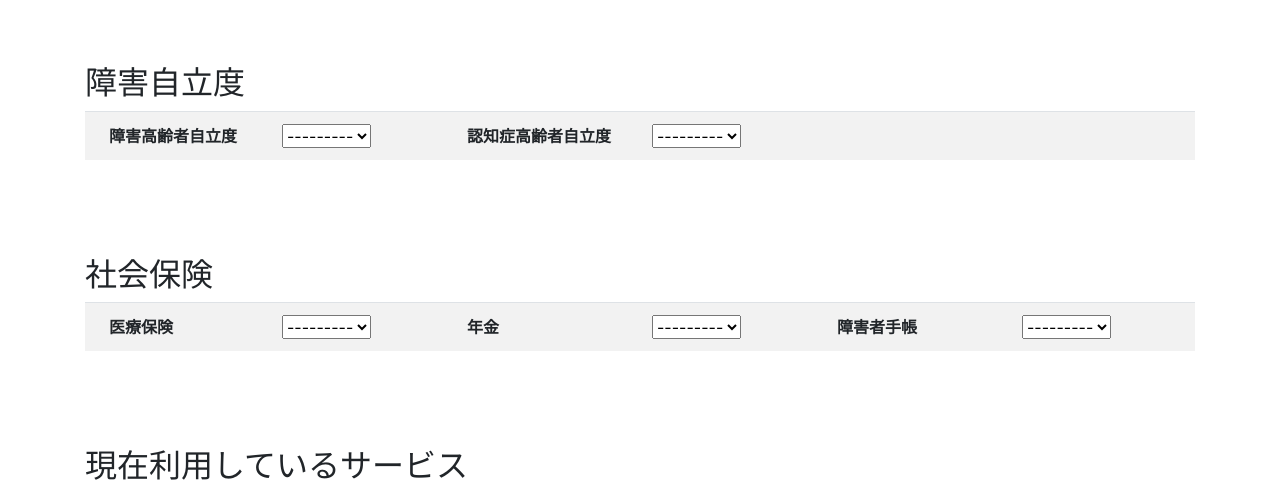
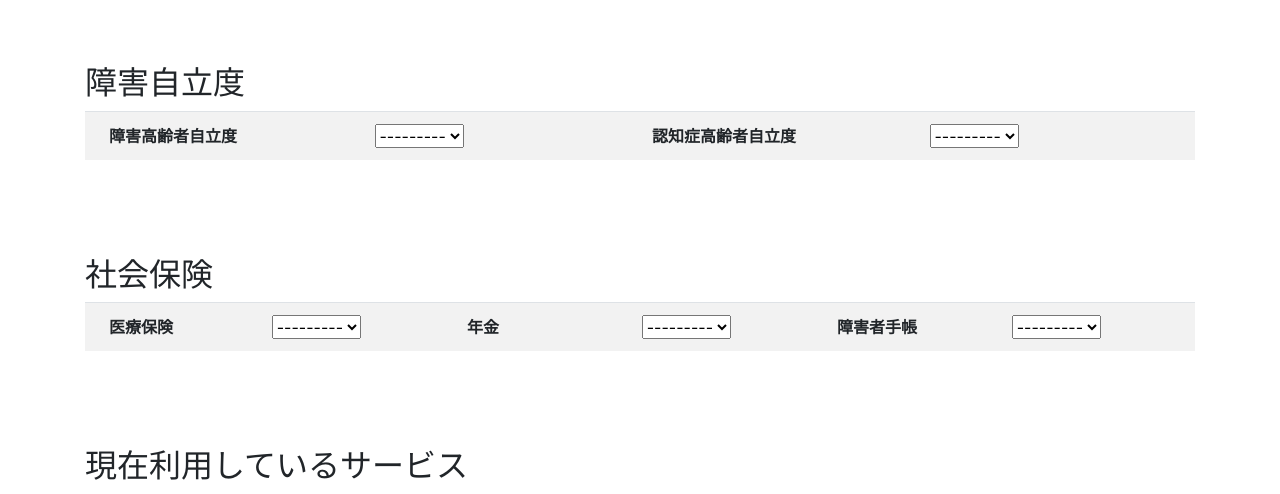
Before and after one commit to busho100/hana_assess_dep, a Django app: page /hana_cm/attributes/create/ in a window 1280 px wide. Shown: the part 3204-3698 px from the top of the page. Run offline with Django 4.2, Linux system fonts and the light colour scheme; the visitor is signed in with stand-in values (Sample User, id 1); data that the repository does not hold is empty; some libraries are stand-ins or nearby versions.

Commit message:
グリッドの一部修正（途中）

```diff
--- a/hana_cm/templates/hana_cm/riyoushaattributes_form.html
+++ b/hana_cm/templates/hana_cm/riyoushaattributes_form.html
@@ -20,9 +20,9 @@
         <table class='table table-striped table-hover mb-5 '>
 
 
-            <tr><th class='px-4 col-2'>{{form.name.label}}</th><td >{{form.name}}</td></tr>
-            <tr><th class='px-4 col-2'>{{form.kaigodo.label}}</th><td>{{form.kaigodo }}</td></tr>
-            <tr><th class='px-4 col-2'>{{form.cm_name.label}}</th><td >{{form.cm_name}}</td></tr>
+            <tr><th class='px-4 col-sm-2'>{{form.name.label}}</th><td >{{form.name}}</td></tr>
+            <tr><th class='px-4 col-sm-2'>{{form.kaigodo.label}}</th><td>{{form.kaigodo }}</td></tr>
+            <tr><th class='px-4 col-sm-2'>{{form.cm_name.label}}</th><td >{{form.cm_name}}</td></tr>
 
 
             {% comment %} <tr><th>{{ form.cm_name.label}}</th>　<td>{{ form.cm_name}}</td></tr>
@@ -39,8 +39,8 @@
         <h2 class='mt-5'>住所</h2>
         <table class='table table-striped table-hover mb-5'>
 
-            <tr><th class='px-4 col-2'>{{form.post_no.label}}</th>　<td>{{form.post_no}}</td></tr>
-            <tr><th class='px-4 col-2'>{{form.adress.label}}</th>　<td>{{form.adress }}</td></tr>
+            <tr><th class='px-4 col-sm-2'>{{form.post_no.label}}</th>　<td>{{form.post_no}}</td></tr>
+            <tr><th class='px-4 col-sm-2'>{{form.adress.label}}</th>　<td>{{form.adress }}</td></tr>
         {% comment %} {% for field in form %} {% endcomment %}
         </table>
 
@@ -50,10 +50,10 @@
 
         <h2 class='mt-5'>認定情報</h2>
         <table class='table table-striped table-hover mb-5'>
-        <tr><th class='px-4 col-2'>{{form.youkaigodo_nyuuryokuDate.label}}</th>　<td>{{form.youkaigodo_nyuuryokuDate}}</td></tr>
-        <tr><th class='px-4 col-2'>{{form.nintei_date.label}}</th>　<td>{{form.nintei_date }}</td></tr>
-        <tr><th class='px-4 col-2'>{{form.start_date.label}}</th>　<td>{{form.start_date}}</td></tr>
-        <tr><th class='px-4 col-2'>{{form.end_date.label}}</th>　<td>{{form.end_date }}</td></tr>
+        <tr><th class='px-4 col-sm-2'>{{form.youkaigodo_nyuuryokuDate.label}}</th>　<td>{{form.youkaigodo_nyuuryokuDate}}</td></tr>
+        <tr><th class='px-4 col-sm-2'>{{form.nintei_date.label}}</th>　<td>{{form.nintei_date }}</td></tr>
+        <tr><th class='px-4 col-sm-2'>{{form.start_date.label}}</th>　<td>{{form.start_date}}</td></tr>
+        <tr><th class='px-4 col-sm-2'>{{form.end_date.label}}</th>　<td>{{form.end_date }}</td></tr>
         {% comment %} {% for field in form %} {% endcomment %}
         </table>
 
@@ -63,8 +63,8 @@
 
         <h2 class='mt-5'>生活歴</h2>
         <table class='table table-striped table-hover mb-5'>
-        <tr><th class='px-4 col-2'>{{form.life_history.label}}</th><td>{{form.life_history}}</td></tr>
-        <tr><th class='px-4 col-2'>{{form.disease_history.label}}</th><td>{{form.disease_history}}</td></tr>
+        <tr><th class='px-4 col-sm-2'>{{form.life_history.label}}</th><td>{{form.life_history}}</td></tr>
+        <tr><th class='px-4 col-sm-2'>{{form.disease_history.label}}</th><td>{{form.disease_history}}</td></tr>
     </table>
         <table class='table table-striped table-hover mb-5'>
         <tr ><th class='pl-4'>{{form.desease_name.label}}</th><td>{{form.desease_name}}</td>
@@ -94,9 +94,9 @@
 
         <h2 class='mt-5'>主訴</h2>
         <table class='table table-striped table-hover mb-5'>
-        <tr><th class='px-4 col-2'>{{form.huso_honninn.label}}</th><td>{{form.huso_honninn}}</td></tr>
-        <tr><th class='px-4 col-2'>{{form.shuso_family.label}}</th><td>{{form.shuso_family }}</td></tr>
-        <tr><th class='px-4 col-2'>{{form.family_situation.label}}</th><td>{{form.family_situation }}</td></tr>
+        <tr><th class='px-4 col-sm-2'>{{form.huso_honninn.label}}</th><td>{{form.huso_honninn}}</td></tr>
+        <tr><th class='px-4 col-sm-2'>{{form.shuso_family.label}}</th><td>{{form.shuso_family }}</td></tr>
+        <tr><th class='px-4 col-sm-2'>{{form.family_situation.label}}</th><td>{{form.family_situation }}</td></tr>
 
         <hr>
         <table class='table table-striped table-hover'>
@@ -118,8 +118,8 @@
 
         <h2 class='mt-5'>障害自立度</h2>
         <table class='table table-striped table-hover mb-5'>
-        <tr><th class='px-4 col-2'>{{form.shougai_koureisha.label}}</th><td class='col-2'>{{form.shougai_koureisha}}</td>
-        <th class='col-2'>{{form.ninchisho_koureisha.label}}</th><td>{{form.ninchisho_koureisha }}</td></tr>
+        <tr><th class='px-4 col-sm-2'>{{form.shougai_koureisha.label}}</th><td class='col-sm-2'>{{form.shougai_koureisha}}</td>
+        <th class='col-sm-2'>{{form.ninchisho_koureisha.label}}</th><td class='col-sm-2'>{{form.ninchisho_koureisha }}</td></tr>
         {% comment %} {% for field in form %} {% endcomment %}
         </table>
 
@@ -130,9 +130,9 @@
 
         <h2 class='mt-5'>社会保険</h2>
         <table class='table table-striped table-hover mb-5'>
-        <tr><th class='px-4 col-2'>{{form.medical_insurance.label}}</th><td class='col-2'>{{form.medical_insurance}}</td>
-        <th class='col-2'>{{form.pension_insurance.label}}</th><td class='col-2'>{{form.pension_insurance}}</td>
-        <th class='col-2'>{{form.disability_notebook.label}}</th><td class='col-2'>{{form.disability_notebook}}</td></tr>
+        <tr><th class='px-4 col-1'>{{form.medical_insurance.label}}</th><td class='col-1'>{{form.medical_insurance}}</td>
+        <th class='col-1'>{{form.pension_insurance.label}}</th><td class='col-1'>{{form.pension_insurance}}</td>
+        <th class='col-1'>{{form.disability_notebook.label}}</th><td class='col-1'>{{form.disability_notebook}}</td></tr>
         </table>
 
 
@@ -142,7 +142,7 @@
 
         <h2 class='mt-5'>現在利用しているサービス</h2>
         <table class='table table-striped table-hover mb-5'>
-        <tr><th class='px-4 col-2'>{{form.current_service.label}}</th><td>{{form.current_service}}</td></tr>
+        <tr><th class='px-4 col-sm-2'>{{form.current_service.label}}</th><td>{{form.current_service}}</td></tr>
         </table>
 
 
```
